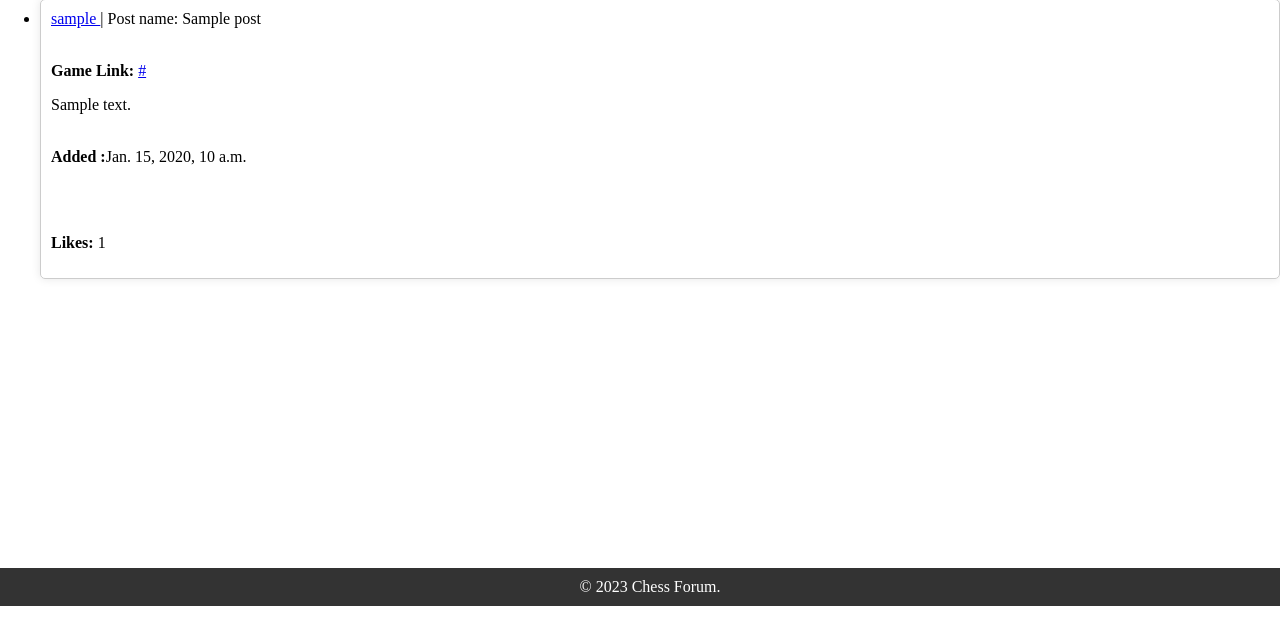
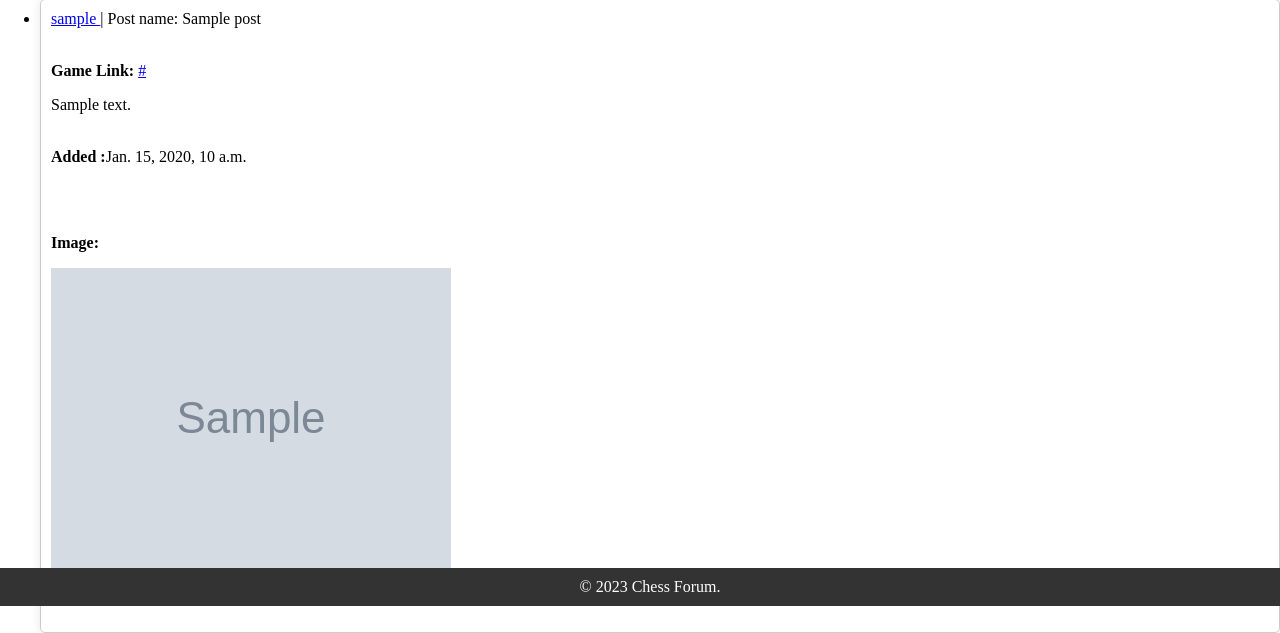
Before and after one commit to YuriiDorosh/chess-forum, a Django app: template src/apps/core/templates/posts/all_user_posts.html in a window 1280 px wide. Shown: the part 194-827 px from the top of the page. Before the commit the page ends 800 px from the top, so only its background shows below. Run offline with Django 4.2, Linux system fonts and the light colour scheme; the template is opened without the code that fills it: most values are stand-ins (such as "Sample title", 1, 10 or a date in 2020); grey boxes marked "Sample" are stand-in pictures.

Commit message:
UPDATE: all user posts template(images)

```diff
--- a/src/apps/core/templates/posts/all_user_posts.html
+++ b/src/apps/core/templates/posts/all_user_posts.html
@@ -35,6 +35,11 @@
         <p><strong>Added :</strong>{{ post.date_added }} </p>
         <br></br>
 
+        {% if post.image %}
+          <p><strong>Image:</strong></p>
+          <img src="{{ post.image.first.image.url }}" alt="{{ post.title }}">
+        {% endif %}
+
         {% if user.is_authenticated %}
         <form method="post" action="{% url 'posts:like_post' post.id %}">
           {% csrf_token %}
```
